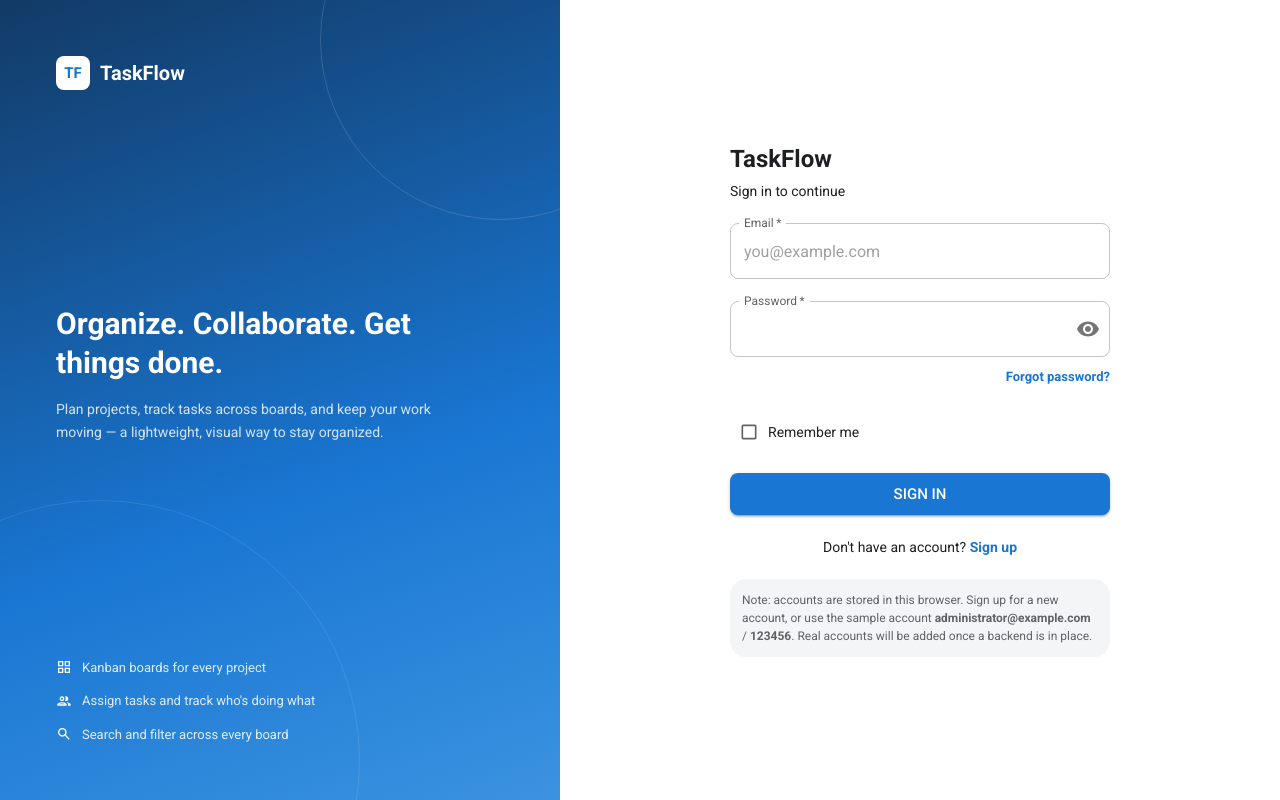
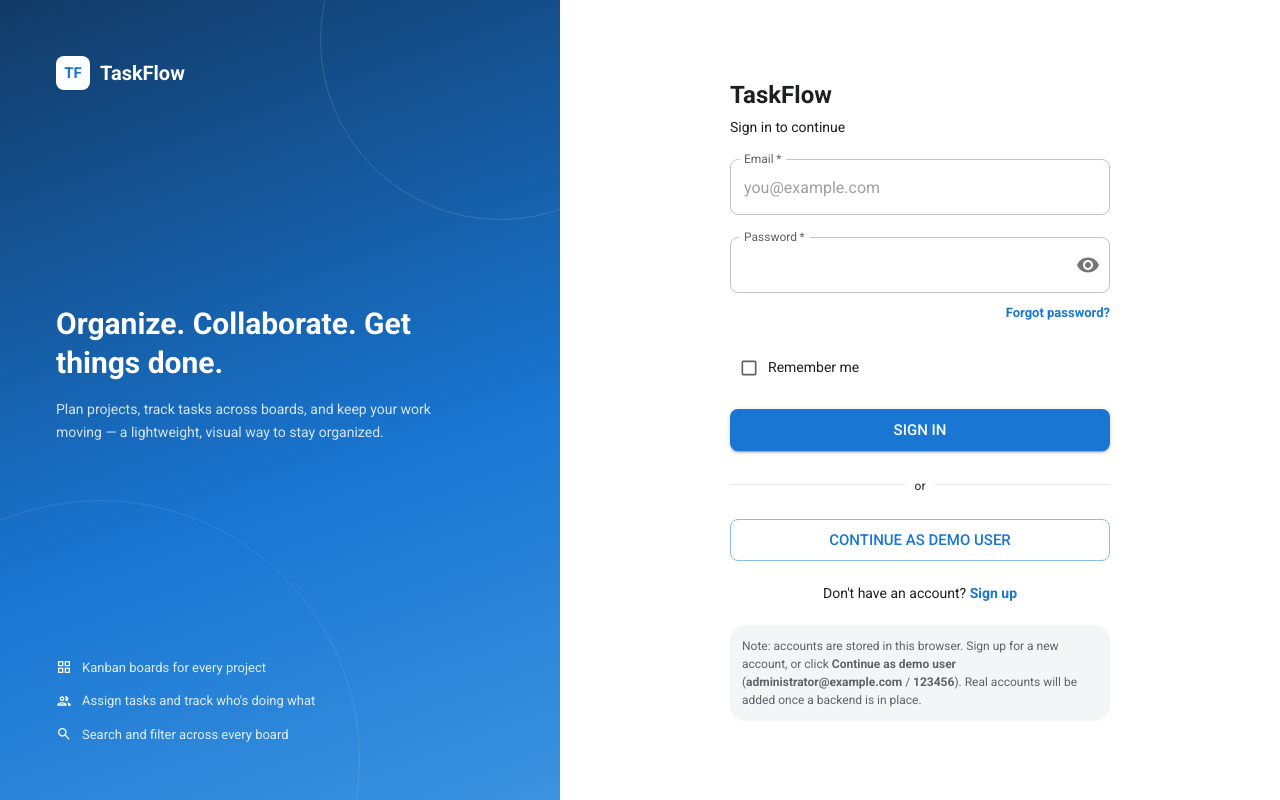
Before and after one commit to rautiato/taskflow, a React (Vite) app in the folder client/: page /login in a window 1280 px wide. Built offline with nearby package versions, Linux system fonts and the light colour scheme.

Commit message:
Add login as a demo user option and publish logo icon

```diff
--- a/client/index.html
+++ b/client/index.html
@@ -11,6 +11,10 @@
       href="https://fonts.googleapis.com/css2?family=Roboto:wght@400;500;700&display=swap"
     />
     <title>TaskFlow</title>
+    <meta
+      property="og:image"
+      content="https://taskflow-hatran.vercel.app/logo.png"
+    />
   </head>
   <body>
     <div id="root"></div>
--- a/client/src/features/auth/components/LoginForm.tsx
+++ b/client/src/features/auth/components/LoginForm.tsx
@@ -11,6 +11,7 @@ import FormControlLabel from '@mui/material/FormControlLabel'
 import Button from '@mui/material/Button'
 import Link from '@mui/material/Link'
 import Alert from '@mui/material/Alert'
+import Divider from '@mui/material/Divider'
 import type { SxProps, Theme } from '@mui/material/styles'
 import { Link as RouterLink } from 'react-router-dom'
 import { emailSchema } from '../validation'
@@ -21,6 +22,12 @@ import { InfoNote } from './InfoNote'
 import { authService } from '../authService'
 import { errorMessage } from '../../../utils/errorMessage'
 import { testIdProps } from '../../../utils/testIdProps'
+
+// NO-BACKEND: replace with a server-provisioned demo account once a backend exists.
+const DEMO_ACCOUNT = {
+  email: 'administrator@example.com',
+  password: '123456',
+}
 
 const loginSchema = z.object({
   email: emailSchema,
@@ -56,14 +63,22 @@ export function LoginForm() {
     defaultValues: { email: '', password: '', rememberMe: false },
   })
 
-  function onSubmit(values: LoginFormValues) {
+  function signInAndGo(email: string, password: string, rememberMe: boolean) {
     setAuthError(null)
     try {
-      authService.signIn(values.email, values.password, values.rememberMe)
+      authService.signIn(email, password, rememberMe)
       navigate('/dashboard')
     } catch (error) {
       setAuthError(errorMessage(error, 'Unable to sign in.'))
     }
+  }
+
+  function onSubmit(values: LoginFormValues) {
+    signInAndGo(values.email, values.password, values.rememberMe)
+  }
+
+  function onDemoSignIn() {
+    signInAndGo(DEMO_ACCOUNT.email, DEMO_ACCOUNT.password, false)
   }
 
   return (
@@ -137,6 +152,23 @@ export function LoginForm() {
         Sign in
       </Button>
 
+      <Divider>
+        <Typography variant="caption" color="text.secondary">
+          or
+        </Typography>
+      </Divider>
+
+      <Button
+        type="button"
+        variant="outlined"
+        size="large"
+        fullWidth
+        onClick={onDemoSignIn}
+        data-testid="login-form-demo"
+      >
+        Continue as demo user
+      </Button>
+
       <Typography variant="body2" color="text.secondary" sx={styles.footer}>
         Don't have an account?{' '}
         <Link
@@ -152,9 +184,9 @@ export function LoginForm() {
       {/* NO-BACKEND: remove this note once real accounts exist. */}
       <InfoNote>
         Note: accounts are stored in this browser. Sign up for a new account, or
-        use the sample account <strong>administrator@example.com</strong> /{' '}
-        <strong>123456</strong>. Real accounts will be added once a backend is
-        in place.
+        click <strong>Continue as demo user</strong> (
+        <strong>administrator@example.com</strong> / <strong>123456</strong>).
+        Real accounts will be added once a backend is in place.
       </InfoNote>
     </Stack>
   )
```
Also changed, not shown: client/public/logo.png (added), 1 other file (tests, documents, lock files or other folders).
